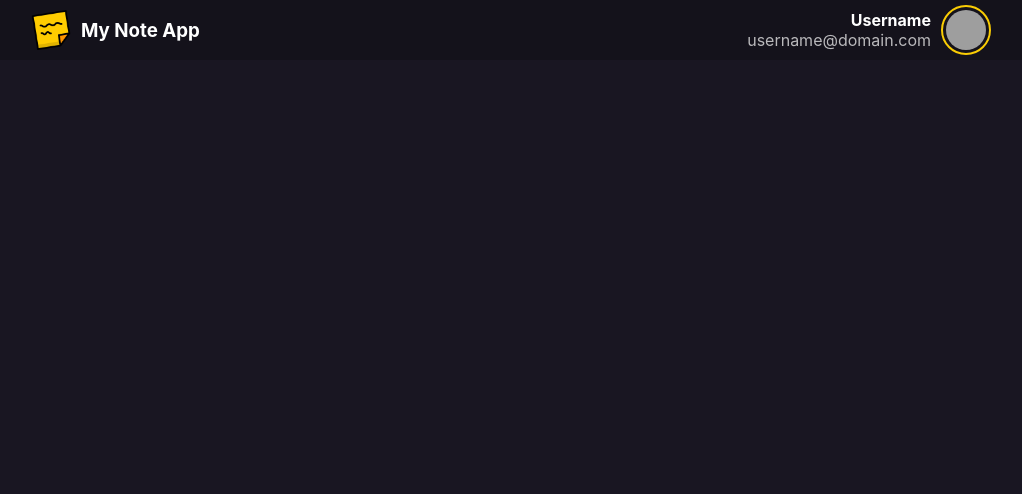
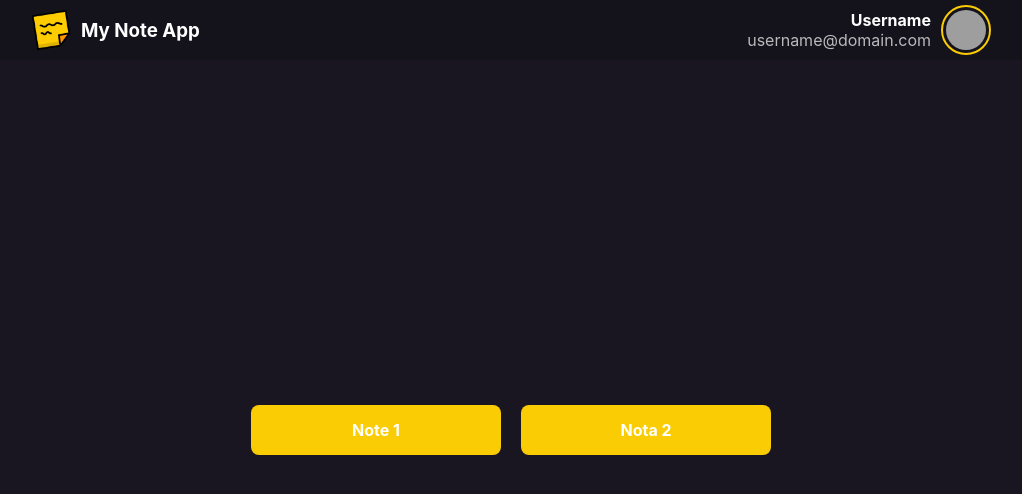
Before and after one commit to gustavoharff/private-notes, a React app in the folder packages/web/: page /#/lobby in a window 1280 px wide. Shown: the top 494 px of the page, without its empty margins (129-1151 px from the left). Built offline with nearby package versions, Linux system fonts and the light colour scheme; grey boxes are pictures that could not be loaded.

Commit message:
feat: more pages

```diff
--- a/packages/web/src/components/Header/styles.ts
+++ b/packages/web/src/components/Header/styles.ts
@@ -55,7 +55,7 @@ export const Profile = styled(Link)`
     width: 50px;
     height: 50px;
     border-radius: 50%;
-    border: 2px solid rgb(249, 204, 4);
+    border: 2px solid #f9cc04;
     padding: 3px;
   }
 `;
--- a/packages/web/src/pages/Dashboard/index.tsx
+++ b/packages/web/src/pages/Dashboard/index.tsx
@@ -12,7 +12,7 @@ const Dashboard: React.FC = () => (
 
     <h3>This application does not save content in the cloud!</h3>
 
-    <Link to="/notes">Go to notes</Link>
+    <Link to="/lobby">Go to notes</Link>
   </Container>
 );
 export default Dashboard;
--- /dev/null
+++ b/packages/web/src/pages/Lobby/index.tsx
@@ -0,0 +1,13 @@
+import React from 'react';
+import { Link } from 'react-router-dom';
+
+import { Container } from './styles';
+
+const Lobby: React.FC = () => (
+  <Container>
+    <Link to="/notes/1">Note 1</Link>
+    <Link to="/notes/2">Nota 2</Link>
+  </Container>
+);
+
+export default Lobby;
--- /dev/null
+++ b/packages/web/src/pages/Lobby/styles.ts
@@ -0,0 +1,31 @@
+import styled from 'styled-components';
+import { darken } from 'polished';
+
+export const Container = styled.div`
+  display: flex;
+  align-items: center;
+  justify-content: center;
+  height: calc(100vh - 60px);
+
+  a {
+    text-decoration: none;
+    border: 0;
+    width: 250px;
+    height: 50px;
+    background: #f9cc04;
+    color: #fff;
+    display: flex;
+    align-items: center;
+    justify-content: center;
+    text-align: center;
+    border-radius: 8px;
+    font-weight: bold;
+    transition: background-color 0.2s;
+    font-size: 16px;
+    margin: 10px;
+
+    &:hover {
+      background: ${darken(0.3, '#F9CC04')};
+    }
+  }
+`;
--- a/packages/web/src/pages/Notes/index.tsx
+++ b/packages/web/src/pages/Notes/index.tsx
@@ -1,12 +1,13 @@
 import React, { useState, useEffect } from 'react';
 import { TiArrowLeft } from 'react-icons/ti';
-import { Link } from 'react-router-dom';
+import { Link, useParams } from 'react-router-dom';
 
 import { Container, Title, Text } from './styles';
 
 const Notes: React.FC = () => {
+  const { id } = useParams();
   const [content, setContent] = useState(() => {
-    const storagedContent = localStorage.getItem('@Notes:content');
+    const storagedContent = localStorage.getItem(`@Notes:content-${id}`);
 
     if (storagedContent) {
       return JSON.parse(storagedContent);
@@ -15,7 +16,7 @@ const Notes: React.FC = () => {
   });
 
   useEffect(() => {
-    localStorage.setItem('@Notes:content', JSON.stringify(content));
+    localStorage.setItem(`@Notes:content-${id}`, JSON.stringify(content));
   }, [content]);
 
   const handleChangeTitle = (
@@ -33,7 +34,7 @@ const Notes: React.FC = () => {
   return (
     <Container>
       <div>
-        <Link to="/">
+        <Link to="/lobby">
           <TiArrowLeft size={30} />
         </Link>
 
--- a/packages/web/src/routes.tsx
+++ b/packages/web/src/routes.tsx
@@ -5,13 +5,14 @@ import Dashboard from './pages/Dashboard';
 import Notes from './pages/Notes';
 import Profile from './pages/Profile';
 import Header from './components/Header';
+import Lobby from './pages/Lobby';
 
 const Routes: React.FC = () => (
   <HashRouter>
     <Header />
-
     <Route path="/" exact component={Dashboard} />
-    <Route path="/notes" component={Notes} />
+    <Route path="/lobby" component={Lobby} />
+    <Route path="/notes/:id" component={Notes} />
     <Route path="/profile" component={Profile} />
   </HashRouter>
 );
```
